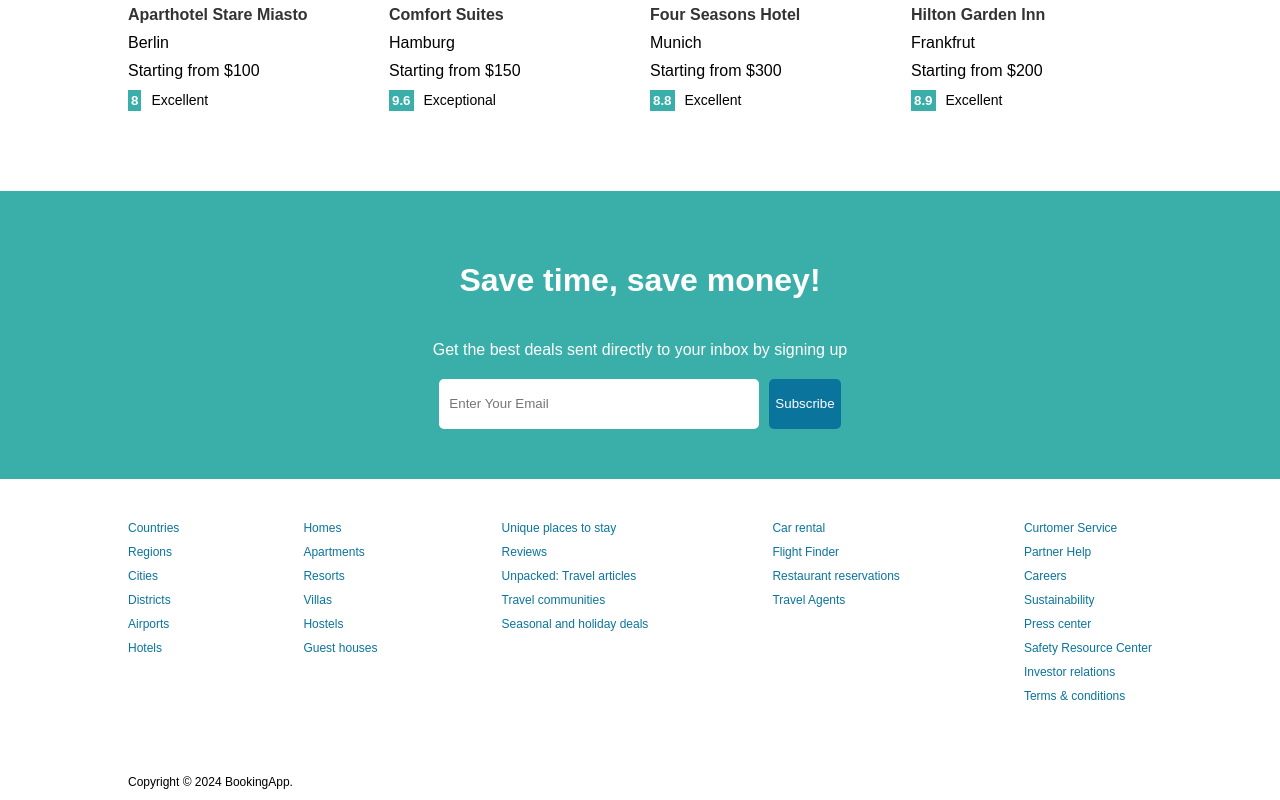
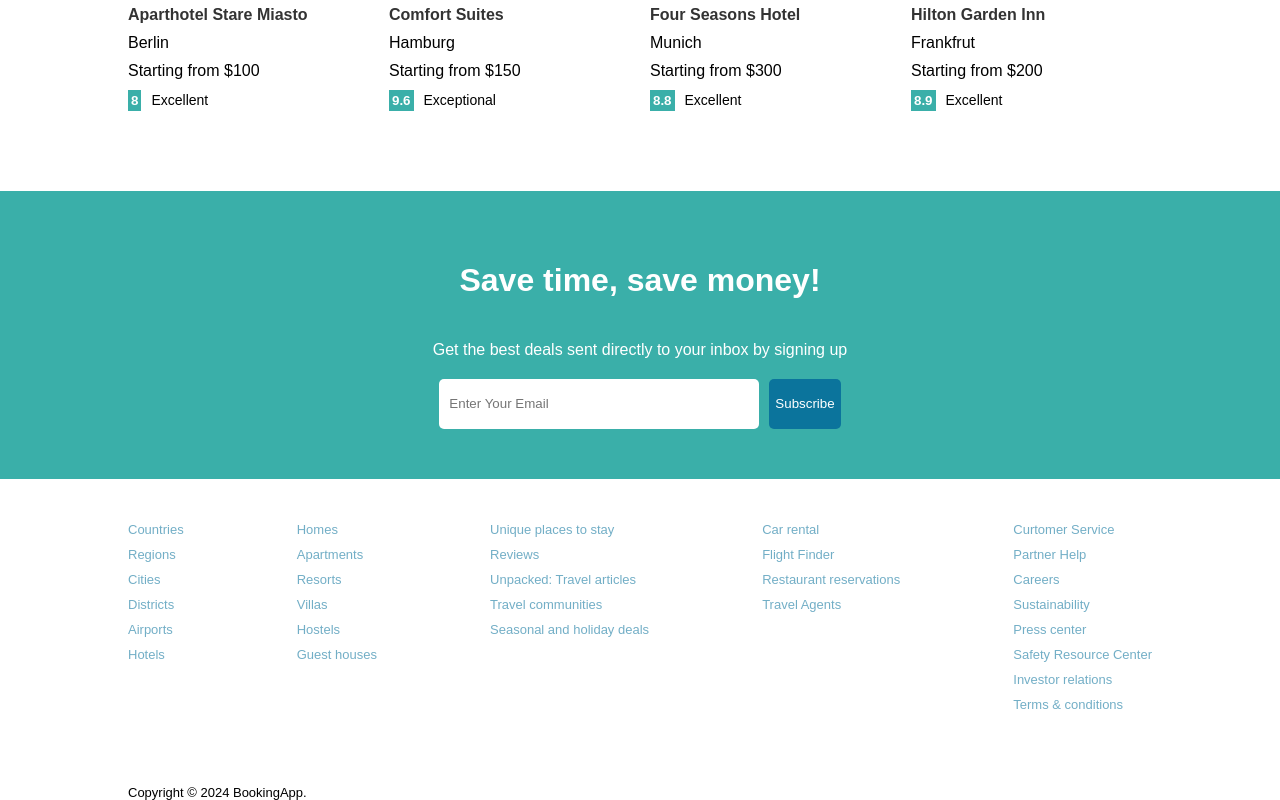
Before and after one commit to infomediadesign/sad-01-24-bookingapp, a React (Create React App) app: page / in a window 1280 px wide. Shown: the part 1412-2212 px from the top of the page. Built offline with nearby package versions, Linux system fonts and the light colour scheme; no server answers.

Commit message:
pixel change in main branch

```diff
--- a/src/components/footer/footer.css
+++ b/src/components/footer/footer.css
@@ -1,7 +1,7 @@
 .footer{
   width: 100%;
   width: 1024px;
-  font-size: 12px;
+  font-size: 13px;
 }
 
 .fLists{
@@ -18,6 +18,6 @@
 
 .fListItem{
   margin-bottom: 10px;
-  color: #0b749c;
+  color: #0b739c93;
   cursor: pointer;
 }
```
